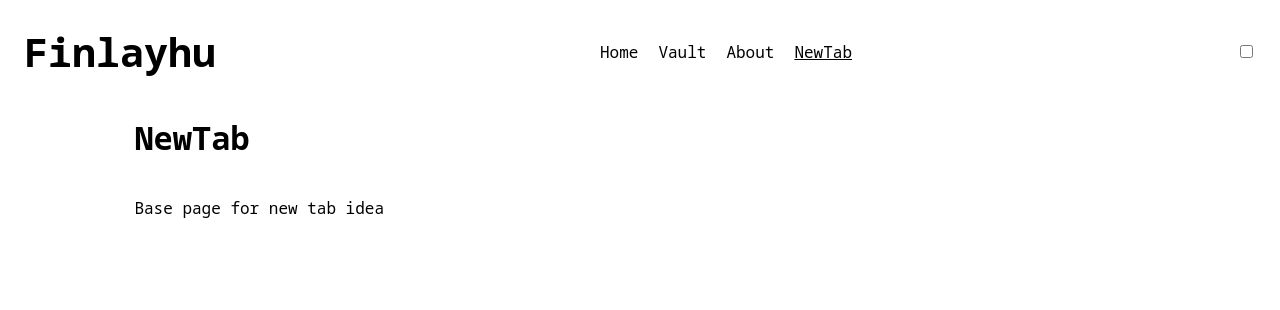
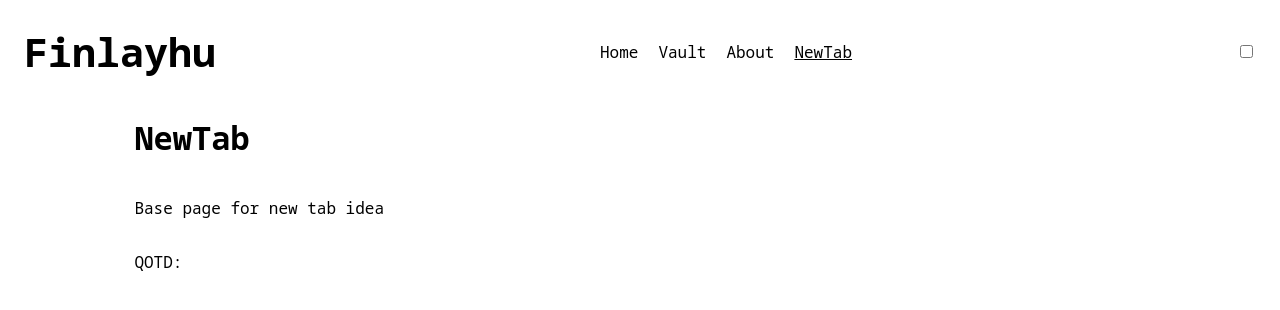
Before and after one commit to HudsonFinn/finlayhu, a React (Vite) app: page /new-tab in a window 1280 px wide. Shown: the top 310 px of the page. Built offline with nearby package versions, Linux system fonts and the light colour scheme; no server answers.

Commit message:
Add QuoteOfTheDay component

```diff
--- /dev/null
+++ b/src/components/QuoteOfTheDay/QuoteOfTheDay.tsx
@@ -0,0 +1,31 @@
+import { useEffect, useState } from 'react';
+
+type Quote = {
+	q: string;
+	a: string;
+	i: string;
+	c: number;
+};
+
+type Response = Array<Quote>;
+
+function QuoteOfTheDay() {
+	const [quote, setQuote] = useState<Quote | undefined>();
+
+	useEffect(() => {
+		const getQuote = async () => {
+			const response = await fetch('https://zenquotes.io/api/today/');
+			const json = (await response.json()) as Response;
+			console.log(json);
+			setQuote(json[0]);
+		};
+
+		getQuote().catch((e: unknown) => {
+			console.log(`Error getting QOTD ${String(e)}`);
+		});
+	}, []);
+
+	return <p>QOTD: {quote?.q}</p>;
+}
+
+export default QuoteOfTheDay;
--- a/src/pages/NewTabPage.tsx
+++ b/src/pages/NewTabPage.tsx
@@ -1,10 +1,12 @@
 import '../App.css';
+import QuoteOfTheDay from '../components/QuoteOfTheDay/QuoteOfTheDay';
 
 function NewTabPage() {
 	return (
 		<div className="page">
 			<h1>NewTab</h1>
 			<p>Base page for new tab idea</p>
+			<QuoteOfTheDay />
 		</div>
 	);
 }
```
